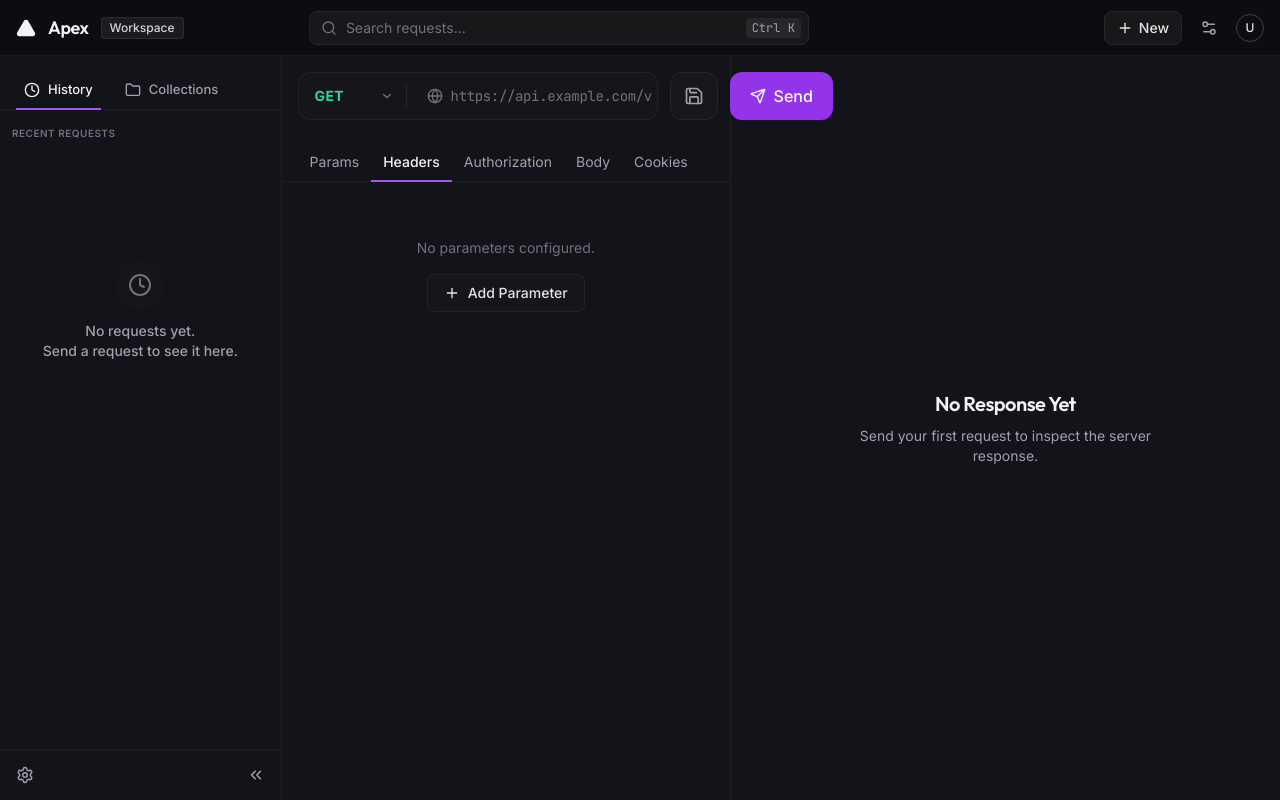
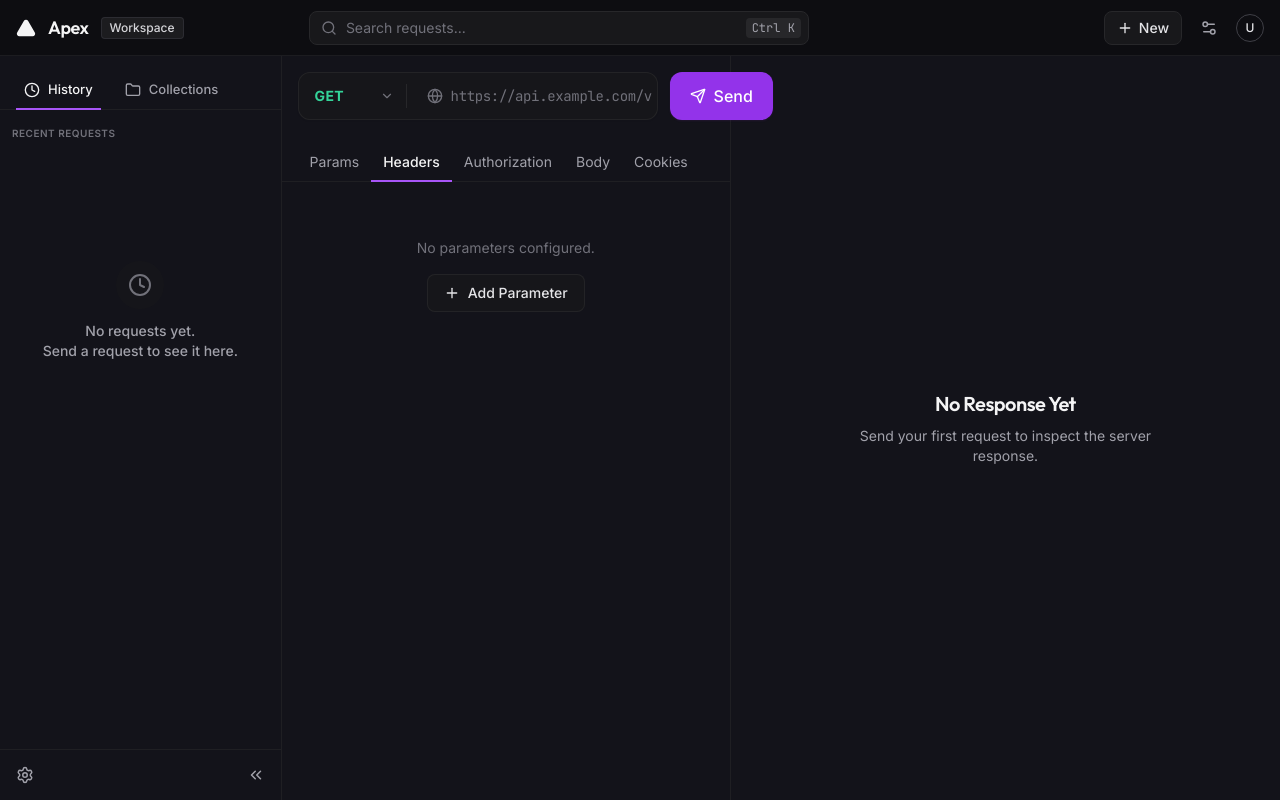
Before and after one commit to vardzz/api-request-playground, a Next.js app: page / in a window 1280 px wide. Built offline with nearby package versions, Linux system fonts and the light colour scheme.

Commit message:
feat: implement RequestWorkbench component with tab-based editor for request parameters, headers, and body

```diff
--- a/components/workbench/RequestWorkbench.tsx
+++ b/components/workbench/RequestWorkbench.tsx
@@ -26,13 +26,6 @@ export default function RequestWorkbench() {
           <div className="w-px h-6 bg-zinc-800 mx-2" />
           <UrlBar />
         </div>
-
-        <button
-          className="w-12 h-12 flex items-center justify-center bg-zinc-900 border border-zinc-800 hover:bg-zinc-800 text-zinc-400 hover:text-zinc-200 rounded-xl transition-colors flex-shrink-0"
-          title="Save Request"
-        >
-          <Save size={20} />
-        </button>
 
         <button
           onClick={sendRequest}
```
